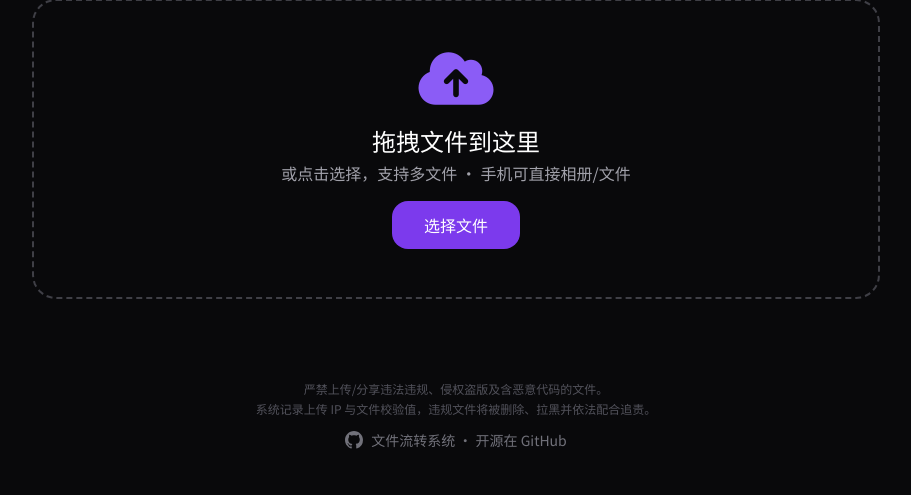
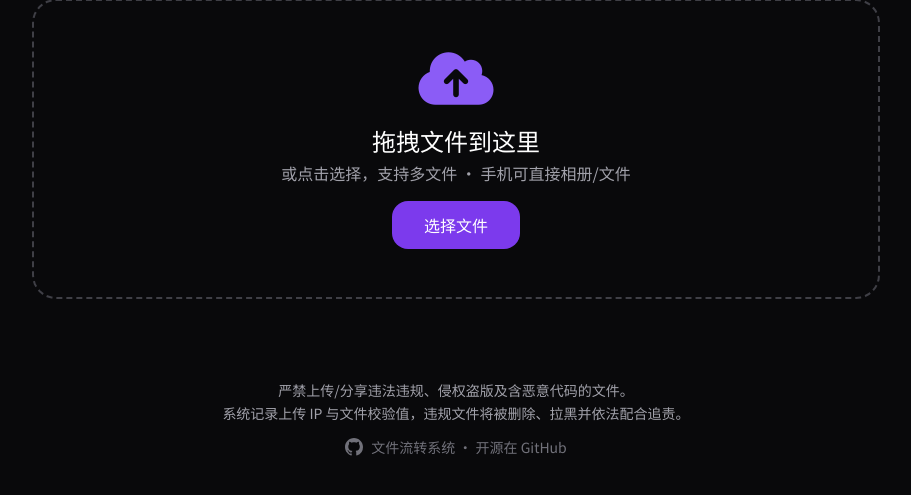
Before and after one commit to zixiang0520/file-transfer-system, a FastAPI app: page / in a window 1280 px wide. Shown: the part 133-628 px from the top of the page, without its empty margins (184-1095 px from the left). Run offline with FastAPI, Linux system fonts and the light colour scheme; some libraries are stand-ins or nearby versions.

Commit message:
ux: 免责声明字号调大调亮(text-xs/zinc-600 → text-sm/zinc-400)

```diff
--- a/app/web/templates/extract.html
+++ b/app/web/templates/extract.html
@@ -78,7 +78,7 @@
       </div>
 
       <div id="fileList" class="space-y-2"></div>
-      <p class="text-xs text-zinc-600 mt-3">禁止分享违法违规、侵权及恶意文件；举报经核实后将删除文件并拉黑上传者。</p>
+      <p class="text-sm text-zinc-400 mt-3">禁止分享违法违规、侵权及恶意文件；举报经核实后将删除文件并拉黑上传者。</p>
     </div>
   </div>
   <script>
--- a/app/web/templates/index.html
+++ b/app/web/templates/index.html
@@ -168,7 +168,7 @@
 
     <!-- Footer -->
     <footer class="mt-10 sm:mt-12 pb-2 text-center">
-      <p class="text-xs text-zinc-600 leading-relaxed mb-3">严禁上传/分享违法违规、侵权盗版及含恶意代码的文件。<br />系统记录上传 IP 与文件校验值，违规文件将被删除、拉黑并依法配合追责。</p>
+      <p class="text-sm text-zinc-400 leading-relaxed mb-3">严禁上传/分享违法违规、侵权盗版及含恶意代码的文件。<br />系统记录上传 IP 与文件校验值，违规文件将被删除、拉黑并依法配合追责。</p>
       <a href="https://github.com/zixiang0520/file-transfer-system" target="_blank" rel="noopener noreferrer"
          class="inline-flex items-center gap-2 text-zinc-500 hover:text-violet-400 transition-colors text-xs sm:text-sm"
          aria-label="项目开源在 GitHub">
```
